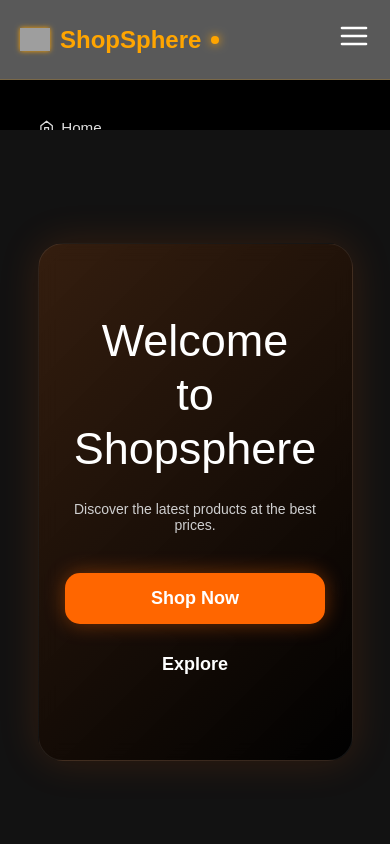
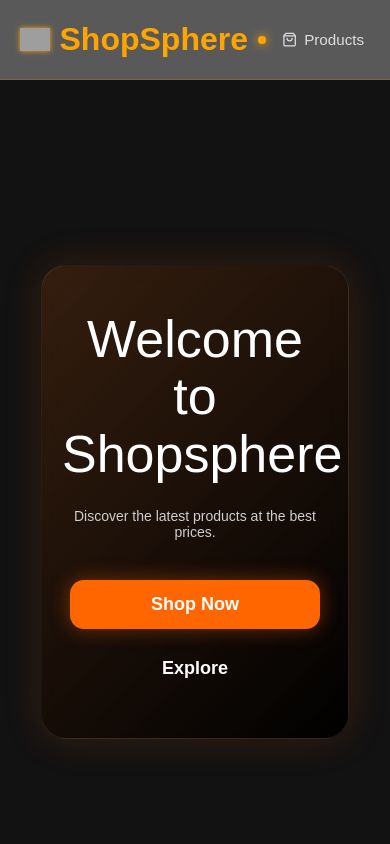
Before and after one commit to its-preeti/Shopsphere-frontend, a React (Vite) app: page / in a window 390 px wide. Shown: the top 844 px of the page. Built offline with nearby package versions, Linux system fonts and the light colour scheme; grey boxes are pictures that could not be loaded.

Commit message:
adding frontend on git

```diff
--- a/src/components/Navbar/Navbar.css
+++ b/src/components/Navbar/Navbar.css
@@ -131,61 +131,67 @@
   cursor: pointer;
 }
 
-/* Mobile Responsive */
+/* MOBILE RESPONSIVE */
 
-@media (max-width: 992px) {
-  .menu-icon {
-    display: block;
+@media (max-width:768px){
+
+  /* HOME HIDE */
+
+  .nav-links li:first-child{
+    display: none !important;
   }
 
-  .nav-links {
-    position: absolute;
+  /* HERO BOX */
 
-    top: 80px;
-    left: 0;
-
-    width: 100%;
-
-    background: rgba(0, 0, 0, 0.95);
-    backdrop-filter: blur(15px);
-
-    flex-direction: column;
-    align-items: flex-start;
-
-    padding: 25px;
-
-    gap: 18px;
-
-    max-height: 0;
-    overflow: hidden;
-
-    transition: 0.4s ease;
+  .hero-box{
+    width: 88% !important;
+    padding: 45px 20px !important;
+    border-radius: 25px !important;
+    margin: auto !important;
   }
 
-  .nav-links.active {
-    max-height: 700px;
+  .hero-box h1{
+    font-size: 52px !important;
+    line-height: 1.1 !important;
+    text-align: center !important;
   }
 
-  .nav-links li {
-    width: 100%;
+  .hero-box p{
+    font-size: 14px !important;
+    text-align: center !important;
+    margin-top: 12px !important;
   }
 
-  .nav-links li a {
-    width: 100%;
-    padding: 14px;
-    border-radius: 14px;
-  }
-}
-body{
-overflow-x: hidden;
-}
+  /* BUTTONS */
 
-@media (max-width: 600px) {
-  .logo h1 {
-    font-size: 1.5rem;
+  .hero-buttons{
+    display: flex !important;
+    flex-direction: column !important;
+    align-items: center !important;
+    gap: 15px !important;
+    margin-top: 28px !important;
   }
 
-  .navbar {
-    padding: 0 20px;
+  .hero-buttons button{
+    width: 100% !important;
+    max-width: 250px !important;
+    padding: 14px !important;
+    font-size: 18px !important;
+    border-radius: 14px !important;
   }
+
+  /* CATEGORIES TITLE */
+
+  .categories h1{
+    font-size: 58px !important;
+    line-height: 1.1 !important;
+    text-align: center !important;
+    word-break: break-word !important;
+    padding: 0 10px !important;
+  }
+
+  body{
+    overflow-x: hidden !important;
+  }
+
 }
```
